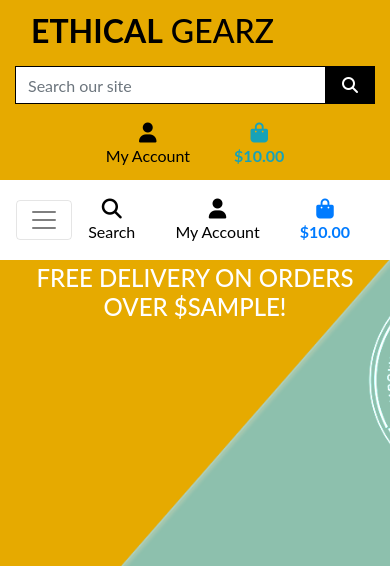
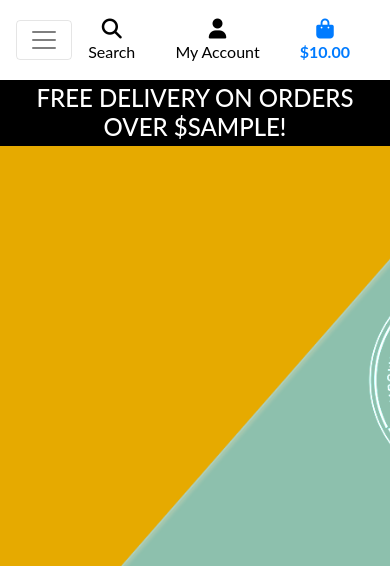
Before and after one commit to mickymacirl/CI-P5-EGZ, a Django app: template templates/base.html in a window 390 px wide. Shown: the top 566 px of the page. Run offline with Django 4.2, Linux system fonts and the light colour scheme; the template is opened without the code that fills it: most values are stand-ins (such as "Sample title", 1, 10 or a date in 2020); some libraries are stand-ins or nearby versions.

Commit message:
fix nav bar responsiveness

```diff
--- a/static/css/base.css
+++ b/static/css/base.css
@@ -56,6 +56,10 @@ body {
     border: 1px solid black !important;
 }
 
+.bg-black {
+    background: #000 !important;
+}
+
 /* -------------------------------- Media Queries */
 
 /* Slightly larger container on xl screens */
--- a/templates/base.html
+++ b/templates/base.html
@@ -35,7 +35,7 @@
   </head>
   <body>
     <header class="container-fluid fixed-top">
-        <div class="row">
+        <div id="topnav" class="row bg-white pt-lg-2 d-none d-lg-flex">
             <div class="col-12 col-lg-4 my-auto py-1 py-lg-0 text-center text-lg-left">
                 <a href="{% url 'home' %}" class="nav-link main-logo-link">
                     <h2 class="logo-font text-black my-0"><strong>Ethical</strong> Gearz</h2>
```
